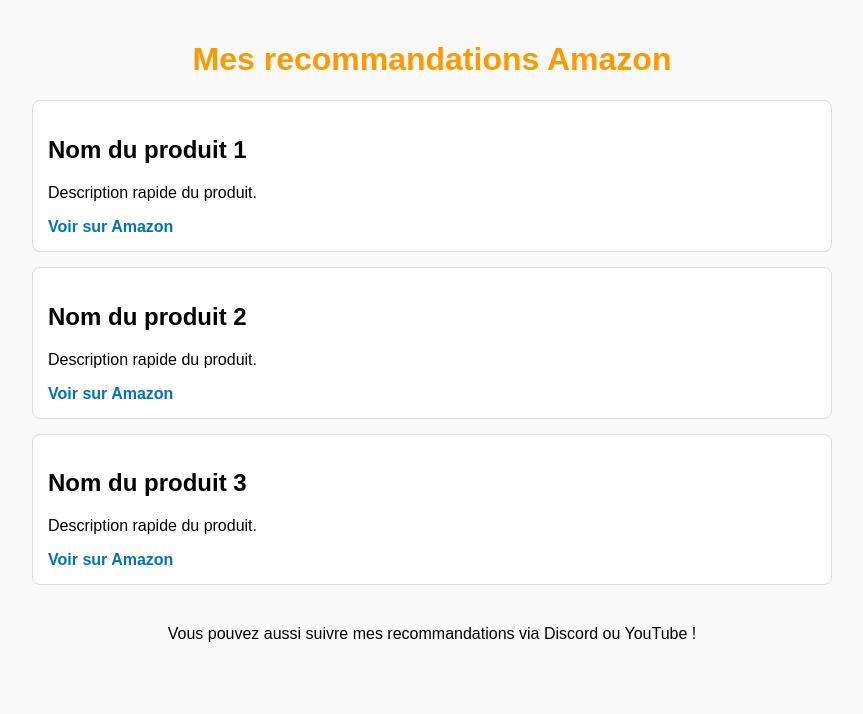
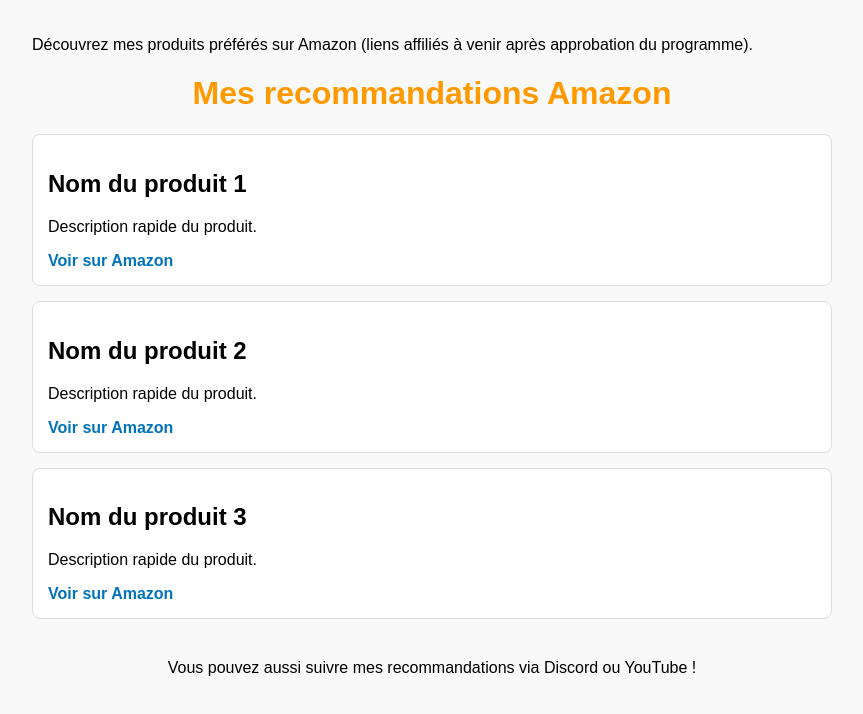
Before and after one commit to Pixon/Pixon_recommandations, a plain HTML site: page index.html in a window 1280 px wide. Shown: the whole page, without its empty margins (208-1071 px from the left). Drawn offline with Linux system fonts and the light colour scheme.

Commit message:
Update index.html

```diff
--- a/index.html
+++ b/index.html
@@ -4,6 +4,7 @@
   <meta charset="UTF-8">
   <meta name="viewport" content="width=device-width, initial-scale=1.0">
   <title>Mes recommandations Amazon</title>
+  <p>Découvrez mes produits préférés sur Amazon (liens affiliés à venir après approbation du programme).</p>
   <style>
     body {
       font-family: Arial, sans-serif;
```
